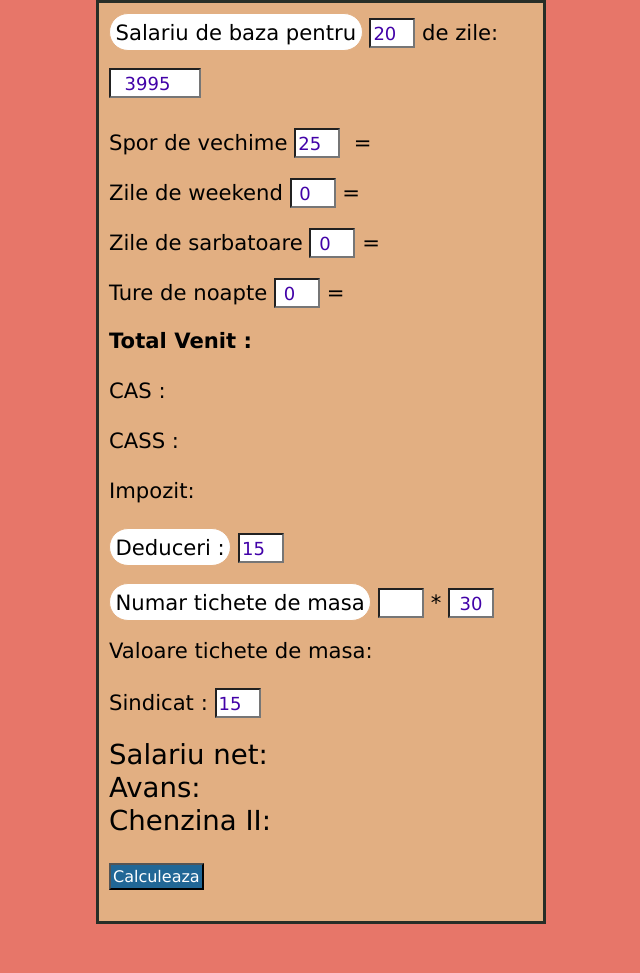
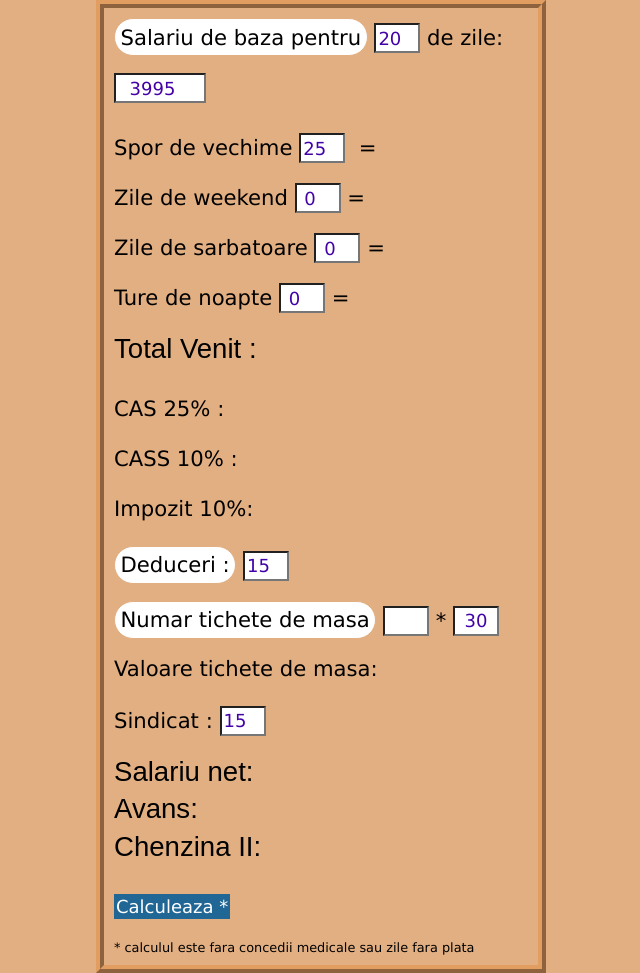
Before and after one commit to dumitrupopescu22/calcul-salariu, a plain HTML site: page index.html in a window 1280 px wide. Shown: the whole page, without its empty margins (319-959 px from the left). Before the commit the page ends 924 px from the top, so only its background shows below. Drawn offline with Linux system fonts and the light colour scheme.

Commit message:
stilizare

```diff
--- a/index.html
+++ b/index.html
@@ -7,7 +7,7 @@
     <link rel="stylesheet" href="style.css" />
     <title>Calcul salariu</title>
   </head>
-  <body style="background-color: rgb(231, 118, 105);">
+  <body style="background-color: rgb(226, 175, 130);">
     <div class="fluturas">
       <button class="descriereSalariu">
         Salariu de baza pentru</button
@@ -35,14 +35,14 @@
         &nbsp<b class="tureNoapte"></b>
       </p>
 
-      <p><b class="totalVenit">Total Venit :</b></p>
+      <p class="totalVenit">Total Venit :</p>
       <br />
 
-      <p class="cas">CAS :</p>
+      <p class="cas">CAS 25% :</p>
       <br />
-      <p class="cass">CASS :</p>
+      <p class="cass">CASS 10% :</p>
       <br />
-      <p class="impozit">Impozit:</p>
+      <p class="impozit">Impozit 10%:</p>
       <br />
 
       <button class="descriere-deduceri">Deduceri :</button>
@@ -62,7 +62,11 @@
       <p class="chenzinaII">Chenzina II:</p>
       <br />
 
-      <button class="btn">Calculeaza</button>
+      <button class="btn">Calculeaza *</button>
+
+      <p style="font-size: 0.7rem;">
+        * calculul este fara concedii medicale sau zile fara plata
+      </p>
 
       <p class="modal hidden">
         Inclusiv zilele de concediu de odihna<button class="closeBtn1">
--- a/script.js
+++ b/script.js
@@ -44,7 +44,7 @@ document.querySelector('.btn').addEventListener('click', function () {
   console.log('venitNet', venitNet);
   const bazaImpozit = venitNet - deduceri + valTichete;
   const impozit = Math.trunc(bazaImpozit * 0.1);
-  document.querySelector('.impozit').textContent = 'Impozit: ' + impozit;
+  document.querySelector('.impozit').textContent = 'Impozit 10%: ' + impozit;
 
   //Salariul net
   const salNet = venitNet - impozit - sindicat;
--- a/style.css
+++ b/style.css
@@ -9,7 +9,7 @@
 .fluturas {
   width: 450px;
   margin: auto;
-  border: 3px solid rgb(39, 46, 39);
+  border: 8px ridge rgb(226, 157, 97);
   background-color: rgb(226, 175, 130);
   padding: 10px;
 }
@@ -51,25 +51,42 @@ input {
   cursor: help;
 }
 
+.descriereSalariu:hover,
+.descriere-deduceri:hover,
+.descriereNrTichete:hover {
+  background-color: rgb(253, 18, 18);
+  color: white;
+}
+
 .btn {
   color: white;
   padding: 2px;
-  font-size: medium;
+  font-size: large;
   background-color: rgb(33, 103, 150);
   margin-bottom: 5%;
+  cursor: pointer;
+  border: none;
+}
+
+.btn:active {
+  background-color: chartreuse;
+  color: black;
 }
 
 .salariuNet,
 .avans,
-.chenzinaII {
+.chenzinaII,
+.totalVenit {
   font-size: 1.5rem;
+  font-family: Arial, Helvetica, sans-serif;
+  margin-bottom: 0.3rem;
 }
 
-a {
+/* a {
   text-decoration: none;
   font-size: 1rem;
   font-weight: 600;
-}
+} */
 
 /* ferestre modal */
 
@@ -81,7 +98,7 @@ a {
 .modal2,
 .modal3 {
   position: absolute;
-  top: 50%;
+  top: 60%;
   left: 50%;
   transform: translate(-50%, -50%);
   background-color: white;
```
